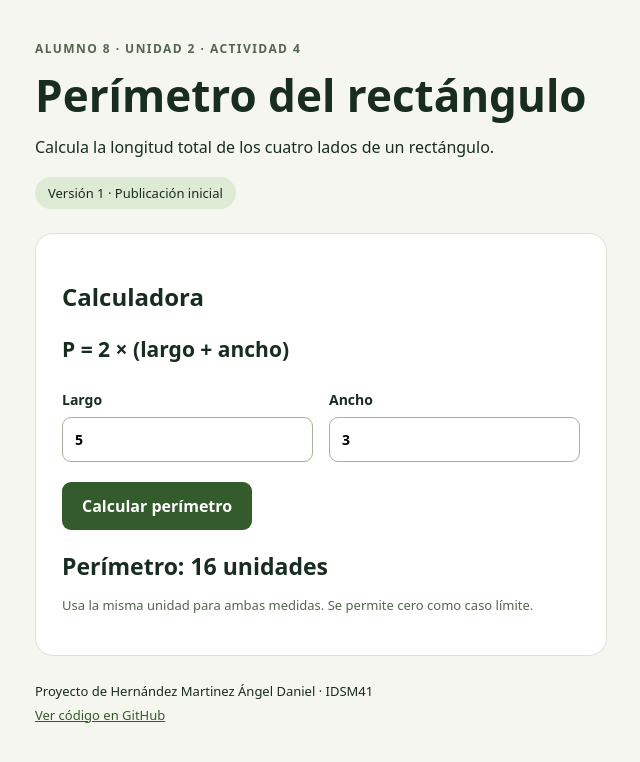
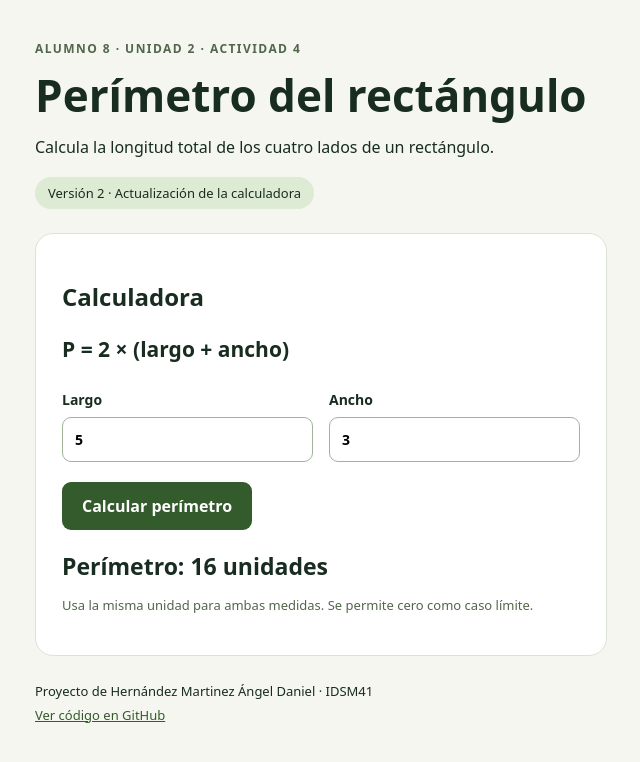
Before and after one commit to Martinez2319/perimetro_rectangulo, a plain HTML site: page index.html in a window 1280 px wide. Shown: the whole page, without its empty margins (319-959 px from the left). Drawn offline with Linux system fonts and the light colour scheme.

Commit message:
Actividad 4: modificar index a version 2 y demostrar test fallido

```diff
--- a/index.html
+++ b/index.html
@@ -26,7 +26,7 @@ footer{font-size:13px;line-height:1.8;padding:4px 0 24px}a{color:#345b2b}
 <header><div class="eyebrow">Alumno 8 · Unidad 2 · Actividad 4</div>
 <h1>Perímetro del rectángulo</h1>
 <p>Calcula la longitud total de los cuatro lados de un rectángulo.</p>
-<span class="version" id="version">Versión 1 · Publicación inicial</span></header>
+<span class="version" id="version">Versión 2 · Actualización de la calculadora</span></header>
 <section aria-labelledby="calculadora"><h2 id="calculadora">Calculadora</h2>
 <p class="formula">P = 2 × (largo + ancho)</p>
 <form id="formulario"><div class="fields">
```
Also changed, not shown: 1 other file.
